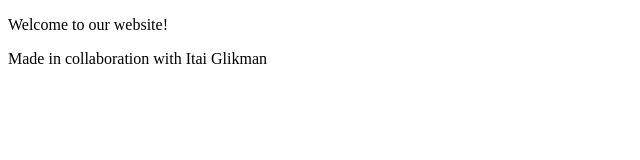
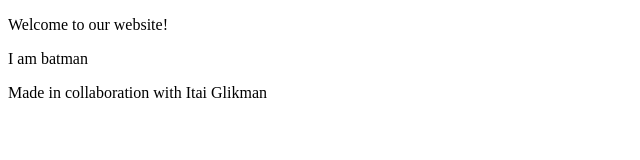
Before and after one commit to Jonahhess/Error-handling, a plain HTML site: page dist/index.html in a window 1280 px wide. Shown: the whole page, without its empty margins (0-640 px from the left). Drawn offline with Linux system fonts and the light colour scheme.

Commit message:
added secret message

```diff
--- a/dist/index.html
+++ b/dist/index.html
@@ -4,13 +4,14 @@
     <meta charset="UTF-8" />
     <meta name="viewport" content="width=device-width, initial-scale=1.0" />
     <title>Git Collaboration</title>
+    <link rel="stylesheet" href="style.css" />
   </head>
   <body>
     <header>
       <p>Welcome to our website!</p>
     </header>
     <main>
-      <div></div>
+      <div class="secret-message">I am batman</div>
     </main>
     <footer>
       <p>Made in collaboration with Itai Glikman</p>
```
